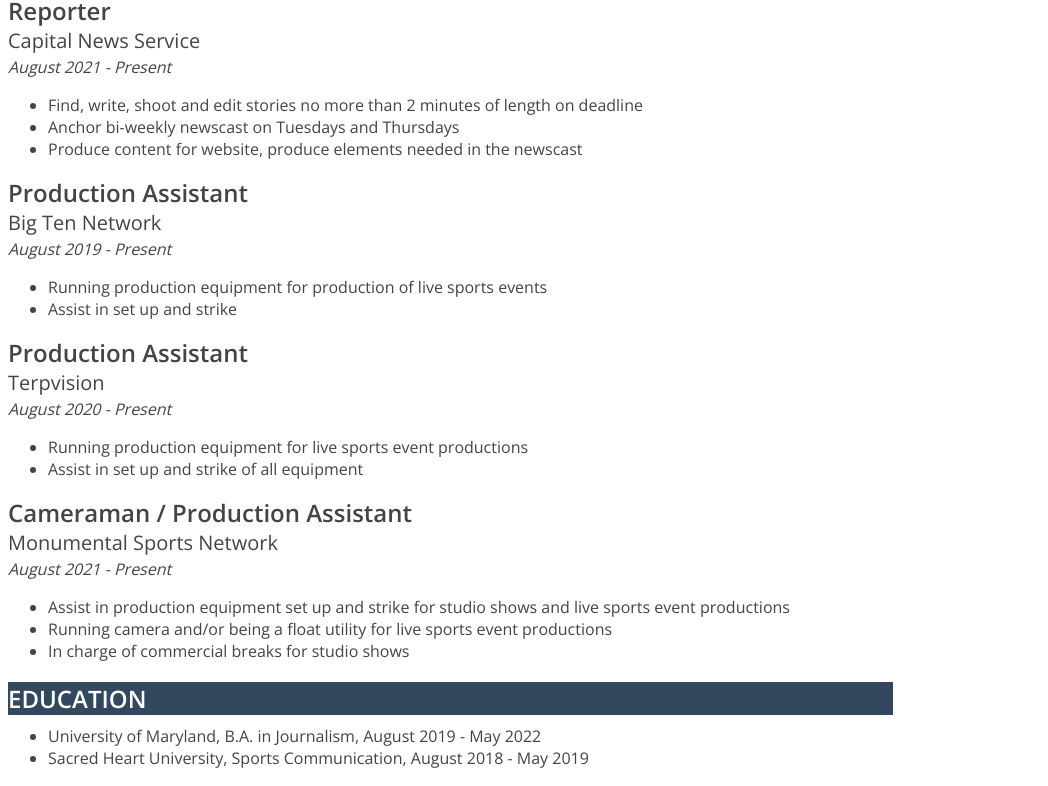
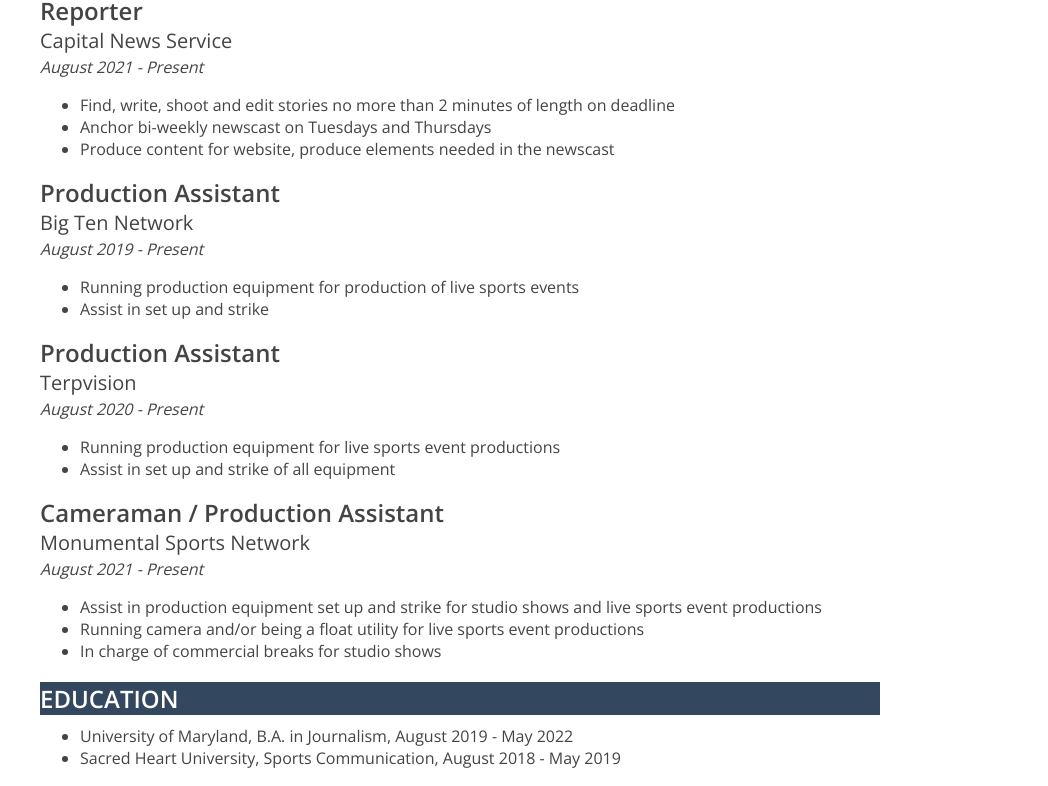
Before and after one commit to stevenmehling/Steven-Mehling-JOUR352, a plain HTML site: page basic-resume/index.html in a window 1280 px wide. Shown: the part 250-1036 px from the top of the page, without its empty margins (0-1048 px from the left). Drawn offline with nearby package versions, Linux system fonts and the light colour scheme.

Commit message:
final stuff

```diff
--- a/basic-resume/index.html
+++ b/basic-resume/index.html
@@ -10,6 +10,7 @@
 </head>
 
 <body>
+    <div id="container">
     <!--i built this myself-->
     <div id="name">Steven Mehling</div>
     <div id="title">Journalist</div>
@@ -78,6 +79,7 @@
                 <li>Graphics</li>
                 <li>Public Speaking</li>
             </ul>
+    </div>
 </body>
 
 </html>
--- a/basic-resume/style.css
+++ b/basic-resume/style.css
@@ -62,23 +62,35 @@
 ul li{
   font-size: 1em;
 }
+
 .top{
   width: 60%;
   min-width: 300px;
   margin: 0 auto;
   margin-bottom: 30px;
 }
+
 .menu{
   margin: 0px;
   padding: 0px;
   text-align: center;
 }
+
 .menu li{
   display: inline;
 }
+
 #degree{
   margin: 5px 0 0 0;
 }
+
 #do{
   margin: 5px 0 0 0;
 }
+
+#container{
+  width: 100%;
+  max-width: 1200px;
+  margin: 0 auto;
+  padding-bottom: 50px;
+}
```
